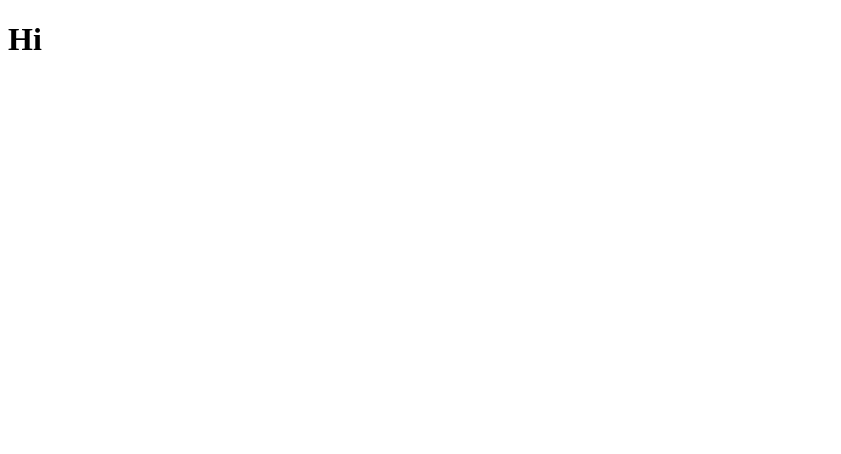
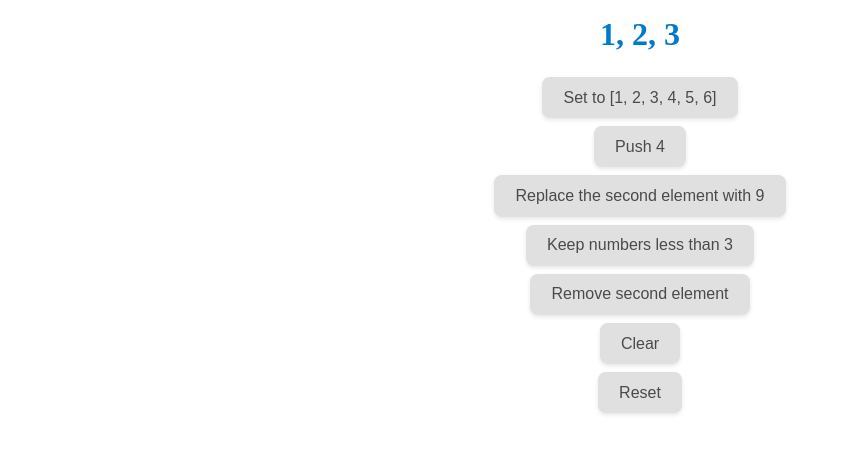
Before and after one commit to imudasirali/react-hands-on-learning, a React (Vite) app: page / in a window 1280 px wide. Shown: the top 454 px of the page, without its empty margins (0-841 px from the left). Built offline with nearby package versions, Linux system fonts and the light colour scheme.

Commit message:
LDT-1110: useArray hook exercise

```diff
--- a/src/App.jsx
+++ b/src/App.jsx
@@ -1,6 +1,31 @@
+import { useArray } from "./useArray";
+import "./style.css";
+const INITIAL_ARRAY = [1, 2, 3];
+
 function App() {
+  const { array, set, push, replace, filter, remove, clear, reset } =
+    useArray(INITIAL_ARRAY);
 
-  return <h1>Hi</h1>
+  return (
+    <>
+      <div className="array-display">{array.join(", ")}</div>
+      <div className="button-container">
+        <button onClick={() => set([1, 2, 3, 4, 5, 6])}>
+          Set to [1, 2, 3, 4, 5, 6]
+        </button>
+        <button onClick={() => push(4)}>Push 4</button>
+        <button onClick={() => replace(1, 9)}>
+          Replace the second element with 9
+        </button>
+        <button onClick={() => filter((n) => n < 3)}>
+          Keep numbers less than 3
+        </button>
+        <button onClick={() => remove(1)}>Remove second element</button>
+        <button onClick={clear}>Clear</button>
+        <button onClick={reset}>Reset</button>
+      </div>
+    </>
+  );
 }
 
-export default App
+export default App;
--- /dev/null
+++ b/src/style.css
@@ -0,0 +1,53 @@
+* {
+    box-sizing: border-box;
+    margin: 0;
+    padding: 0;
+}
+
+.button-container {
+    display: flex;
+    flex-direction: column;
+    align-items: center;
+    gap: 0.5rem;
+    margin-top: 1.5rem;
+    justify-content: center;
+}
+
+button {
+    padding: 0.6rem 1.2rem;
+    font-size: 1rem;
+    font-weight: 500;
+    color: #4a4a4a;
+    background-color: #e0e0e0;
+    border: 2px solid transparent;
+    border-radius: 8px;
+    cursor: pointer;
+    transition: all 0.3s ease;
+    box-shadow: 0 2px 4px rgba(0, 0, 0, 0.1);
+    display: inline-flex;
+    align-items: center;
+    justify-content: center;
+    width: max-content;
+}
+
+button:hover {
+    background-color: #007acc;
+    color: #fff;
+    border-color: #007acc;
+    box-shadow: 0 4px 8px rgba(0, 0, 0, 0.15);
+    transform: translateY(-2px);
+}
+
+button:active {
+    background-color: #005fa3;
+    border-color: #005fa3;
+    transform: translateY(1px);
+}
+
+.array-display {
+    font-weight: bold;
+    color: #007acc;
+    font-size: 2rem;
+    margin-top: 1rem;
+    text-align: center;
+}
--- /dev/null
+++ b/src/useArray.js
@@ -0,0 +1,57 @@
+import { useCallback, useState } from "react";
+
+export function useArray(initialArray) {
+  const [array, setArray] = useState(initialArray);
+
+  function push(element) {
+    setArray((currentArray) => {
+      return [...currentArray, element];
+    });
+  }
+
+  const replace = useCallback((index, element) => {
+    setArray((currentArray) => {
+      return [
+        ...currentArray.slice(0, index),
+        element,
+        ...currentArray.slice(index + 1),
+      ];
+    });
+  }, []);
+
+  const filter = useCallback((callback) => {
+    setArray((currentArray) => {
+      return currentArray.filter(callback);
+    });
+  }, []);
+
+  const remove = useCallback((index) => {
+    setArray((currentArray) => [
+      ...currentArray.slice(0, index),
+      ...currentArray.slice(index + 1),
+    ]);
+  }, []);
+
+  const clear = useCallback(() => {
+    setArray([]);
+  }, []);
+
+  const reset = useCallback(() => {
+    setArray(initialArray);
+  }, [initialArray]);
+
+  const set = useCallback((array) => {
+    setArray(array);
+  }, []);
+
+  return {
+    array,
+    set: set,
+    push: push,
+    replace: replace,
+    filter: filter,
+    remove: remove,
+    clear: clear,
+    reset: reset,
+  };
+}
```
